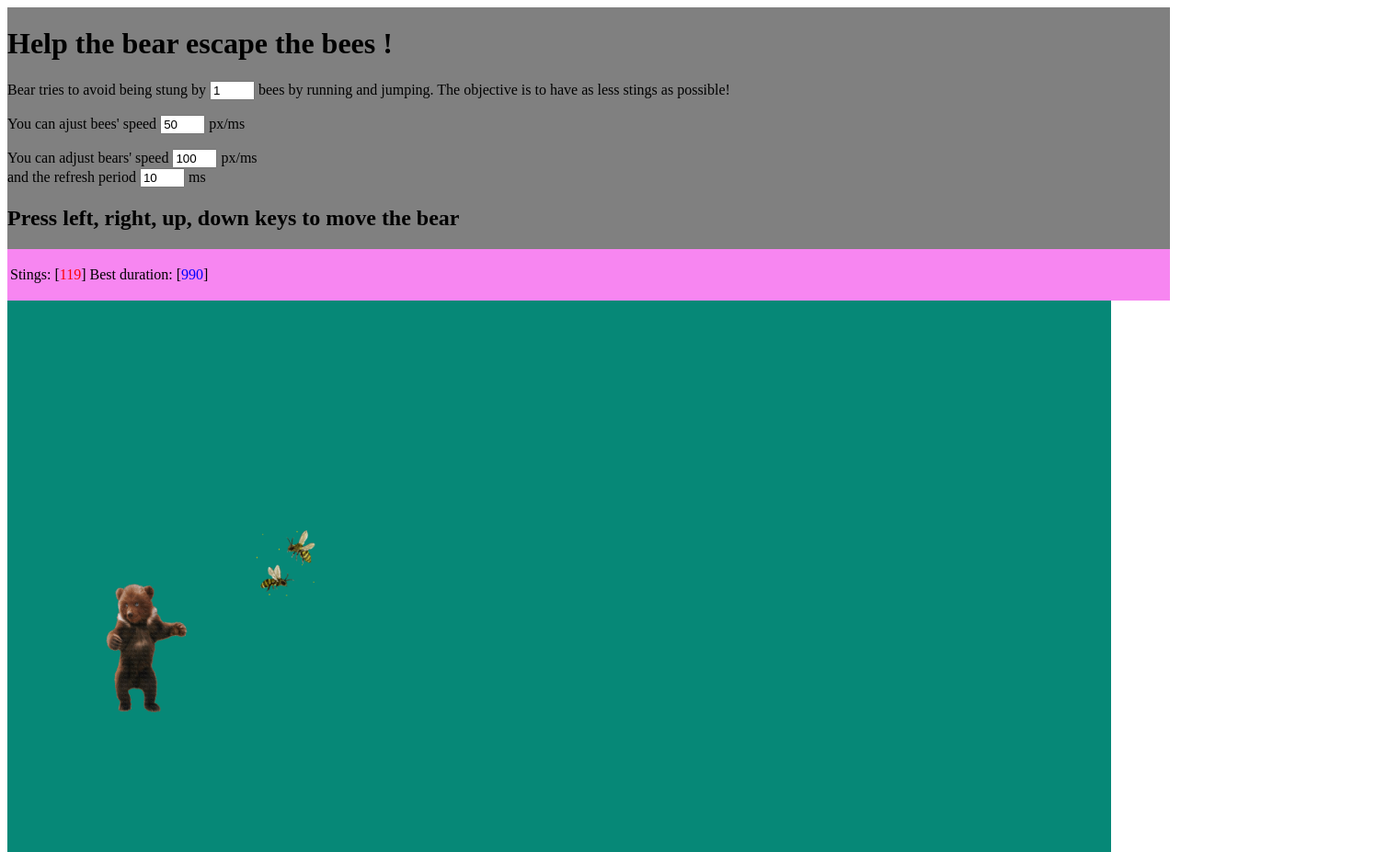
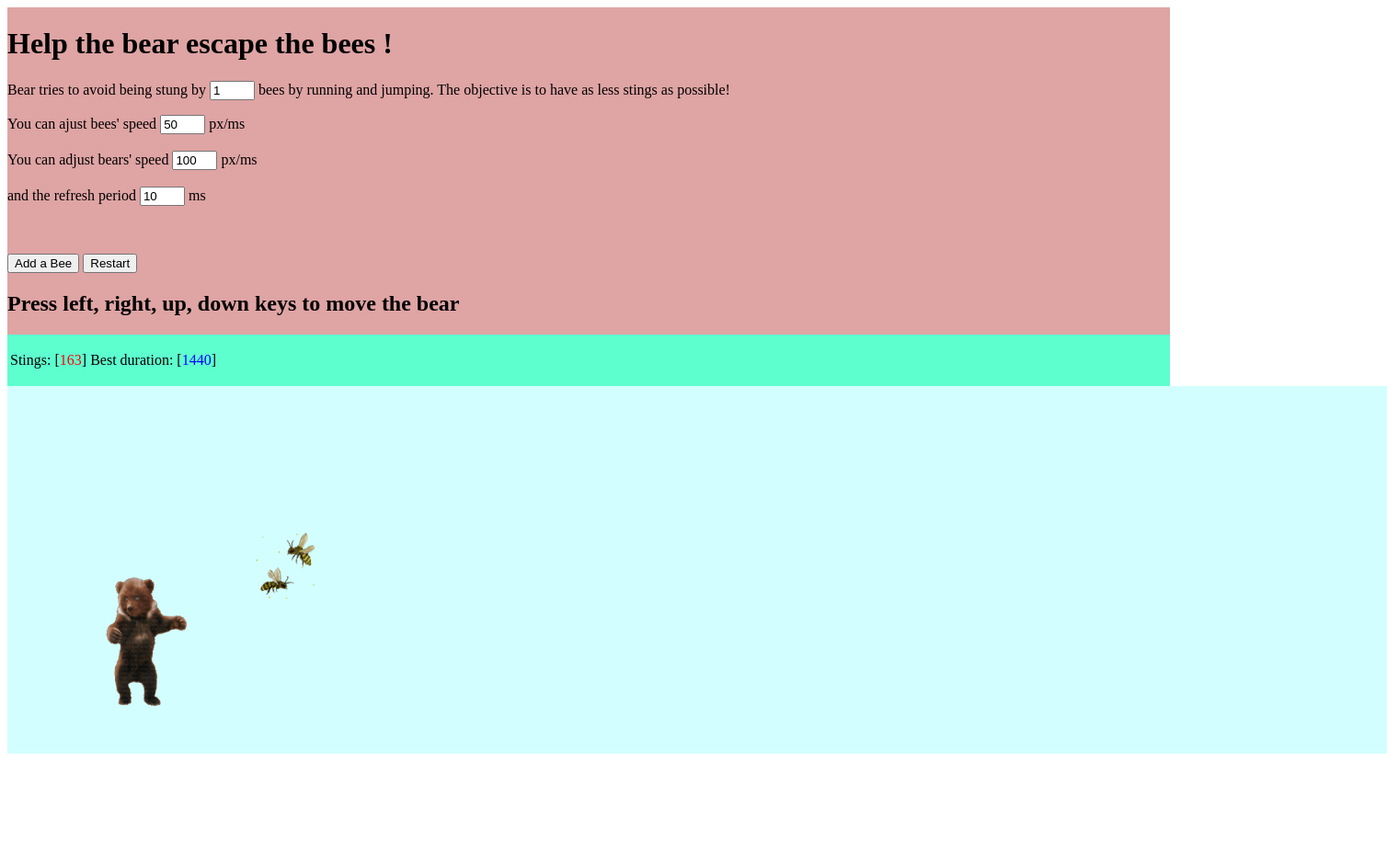
Before and after one commit to RajDineshJagasia/Lab2F28WP-Marked, a website: page index.html in a window 1280 px wide. Shown: the whole page at 92% size, 1508 px wide, since content can reach past the window. After the commit the page ends 820 px from the top, so only its background shows below. Drawn offline with Linux system fonts and the light colour scheme.

Commit message:
Almost done

```diff
--- a/game.css
+++ b/game.css
@@ -8,21 +8,21 @@
 
 #board {
   position: absolute;
-  height: 600px;
-  width: 1200px;
-  background-color: rgb(6, 136, 119);
+  height: 400px;
+  width: 1500px;
+  background-color: rgb(211, 254, 255);
   align-content: center;
   align-self: center;
 }
 
 #title {
-  background-color: rgb(128, 128, 128);
+  background-color: rgb(223, 164, 164);
   align-content: center;
   align-self: center;
 }
 
 #scores {
-  background-color: rgb(247, 134, 241);
+  background-color: rgb(94, 255, 207);
   align-content: center;
   align-self: center;
 }
--- a/game.js
+++ b/game.js
@@ -133,6 +133,13 @@ function getRandomInt(max){
   return randomSpeed;
 }
 
+function restart(){
+  hits.innerHTML=0;
+  duration.innerHTML=0;
+  bees=[];
+  location.reload();
+}
+
 
 function createBeeImg(wNum) {
   //get dimension and position of board div
@@ -193,6 +200,12 @@ function moveBees() {
   }
  }
 
+ function addBee(){
+   var bee = new Bee(1);
+   bee.display;
+   bee.push(bee);
+ }
+
  function updateBees() { // update loop for game
 
 
@@ -221,6 +234,7 @@ function moveBees() {
   let newStingTime = new Date();
   let thisDuration = newStingTime - lastStingTime;
   lastStingTime = newStingTime;
+
   let longestDuration = Number(duration.innerHTML);
   if (longestDuration === 0) {
   longestDuration = thisDuration;
--- a/index.html
+++ b/index.html
@@ -31,8 +31,10 @@
             <h1>Help the bear escape the bees !</h1>
             <p>Bear tries to avoid being stung by <input type="text" id="nbBees" value="1" size="3" > bees by running and jumping. The objective is to have as less stings as possible!</p>
             <p>You can ajust bees' speed <input type="text" id="speedBees" value="50" size="3" > px/ms
-                <br><p>You can adjust bears' speed <input type="text" id="speedBear" value="100" size="3" onchange="setSpeed()"> px/ms
-                <br> and the refresh period <input type="text" id="periodTimer" value="10" size="3"> ms </p>
+                <br>  <br>You can adjust bears' speed <input type="text" id="speedBear" value="100" size="3" onchange="setSpeed()"> px/ms
+                <br> <br> and the refresh period <input type="text" id="periodTimer" value="10" size="3"> ms </p>
+                <br><br> <input type ='button' value='Add a Bee' id="addBee" onclick="addBee()">
+                <input type ='button' value='Restart' id="res" onclick="restart()">
             <h2>Press left, right, up, down keys to move the bear</h2>
 
         </div>
```
